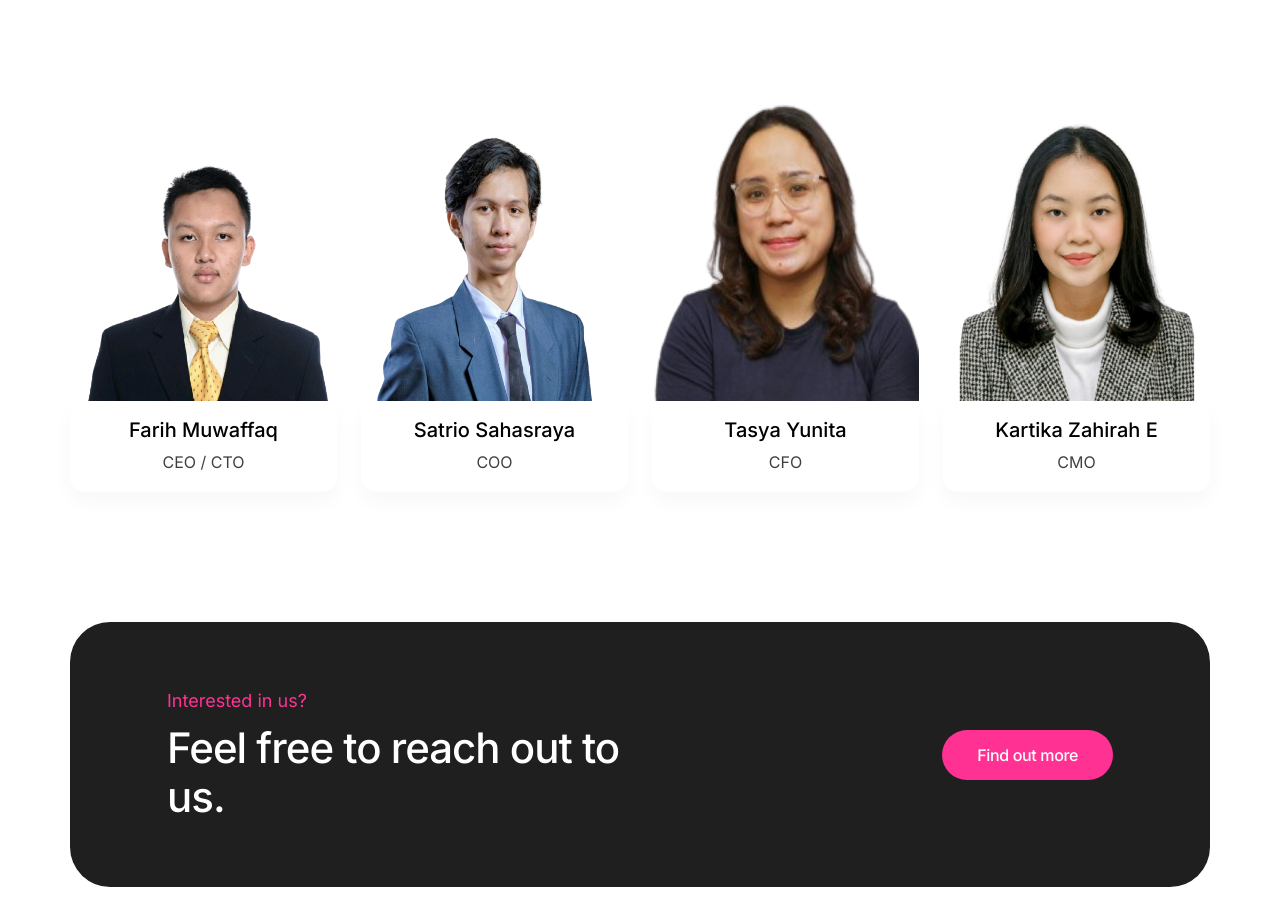
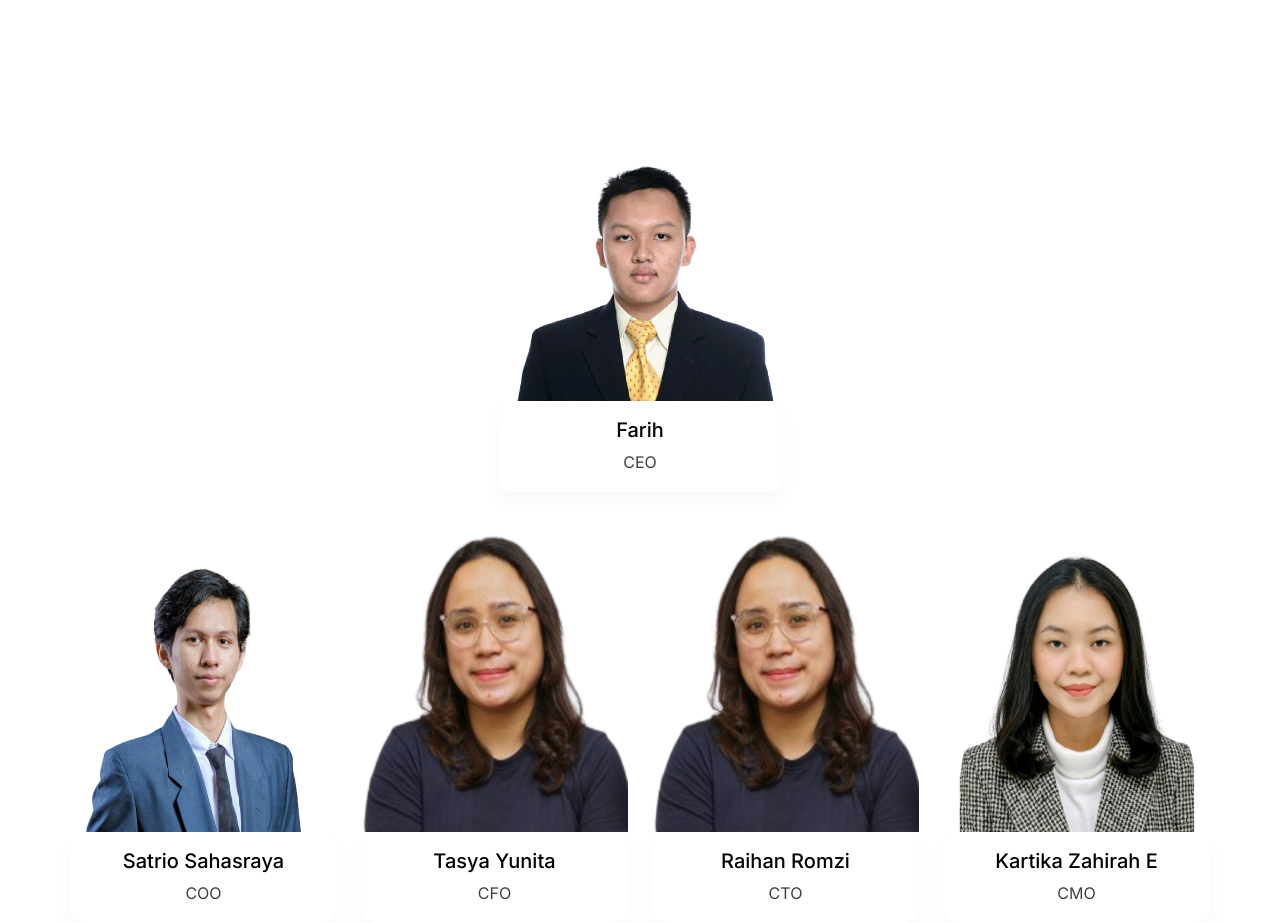
Before and after one commit to Selasar-Kampus/landing-page, a Next.js app: page /about in a window 1280 px wide. Shown: the part 1749-2672 px from the top of the page. Built offline with nearby package versions, Linux system fonts and the light colour scheme.

Commit message:
fix about & home button

```diff
--- a/src/app/about/page.jsx
+++ b/src/app/about/page.jsx
@@ -1,40 +1,40 @@
-'use client'
-import Link from "next/link";
-import Seo from "@/components/Seo";
-import Footer from '@/components/Footer';
-import Block from "@/components/Block";
-import Team from "@/components/Team";
+'use client';
+import Link from 'next/link';
+import Seo from '@/components/Seo';
+import Block from '@/components/Block';
+import Team from '@/components/Team';
+import Image from 'next/image';
 
 const About = () => {
-    const features = [{text: "Amazing communication."}, {text: "Best trending designing experience."}, {text: "Email & Live chat."},];
+  const features = [{ text: 'Amazing communication.' }, { text: 'Best trending designing experience.' }, { text: 'Email & Live chat.' }];
 
   const starRating = Array(5)
     .fill()
     .map((_, index) => (<li key={index}>
-            <i className="fa-solid fa-star"/>
+      <i className='fa-solid fa-star' />
     </li>));
 
   return (<>
-        <Seo pageTitle="About Us V1"/>
-        <div className="fancy-feature-fiftyOne position-relative mt-200">
-            <div className="container">
-                <div className="row">
-                    <div className="col-lg-7" data-aos="fade-right">
-                        <div className="title-style-five mb-65 md-mb-40">
-                            <div className="sc-title-two fst-italic position-relative">
+    <Seo pageTitle='About Us V1' />
+    <div className='fancy-feature-fiftyOne position-relative mt-200'>
+      <div className='container'>
+        <div className='row'>
+          <div className='col-lg-7' data-aos='fade-right'>
+            <div className='title-style-five mb-65 md-mb-40'>
+              <div className='sc-title-two fst-italic position-relative'>
                 More about us.
               </div>
-                            <h2 className="main-title fw-500 tx-dark">
+              <h2 className='main-title fw-500 tx-dark'>
                 We’re Selasar Kampus!
               </h2>
             </div>
           </div>
         </div>
-                <div className="row">
-                    <div className="col-xl-8 col-lg-9 ms-auto">
-                        <div className="ps-xxl-5" data-aos="fade-left">
-                            <h6 className="mb-30">Our History &amp; Goal.</h6>
-                            <p className="text-lg tx-dark">
+        <div className='row'>
+          <div className='col-xl-8 col-lg-9 ms-auto'>
+            <div className='ps-xxl-5' data-aos='fade-left'>
+              <h6 className='mb-30'>Our History &amp; Goal.</h6>
+              <p className='text-lg tx-dark'>
                 Selasar Kampus adalah platform edukasi yang berfokus pada pengembangan keterampilan
                 dan pengetahuan bagi mahasiswa dan profesional muda di Indonesia. Kami percaya bahwa
                 setiap individu memiliki potensi besar yang dapat dikembangkan melalui pembelajaran
@@ -45,21 +45,21 @@ const About = () => {
         </div>
       </div>
     </div>
-        <div className="fancy-feature-thirtySeven mt-225 lg-mt-120">
-            <div className="container">
-                <div className="row align-items-center">
-                    <div className="col-lg-6">
+    <div className='fancy-feature-thirtySeven mt-225 lg-mt-120'>
+      <div className='container'>
+        <div className='row align-items-center'>
+          <div className='col-lg-6'>
             <div
-                            className="block-style-four pe-xxl-5 me-xxl-4 md-mb-70"
-                            data-aos="fade-right"
+              className='block-style-four pe-xxl-5 me-xxl-4 md-mb-70'
+              data-aos='fade-right'
             >
-                            <div className="title-style-six">
-                                <div className="sc-title-two text-uppercase">WHY US</div>
-                                <h2 className="main-title fw-500 tx-dark fw-bold">
+              <div className='title-style-six'>
+                <div className='sc-title-two text-uppercase'>WHY US</div>
+                <h2 className='main-title fw-500 tx-dark fw-bold'>
                   Why selasar kampus is your best choice?
                 </h2>
               </div>
-                            <p className="fs-20 pt-20 pb-30 lg-pt-10 lg-pb-20">
+              <p className='fs-20 pt-20 pb-30 lg-pt-10 lg-pb-20'>
                 Kami menggandeng para ahli di bidangnya untuk membuat konten yang berkualitas dan
                 disesuaikan dengan kebutuhan pengguna.
 
@@ -70,58 +70,83 @@ const About = () => {
               </p>
             </div>
           </div>
-                    <div className="col-xxl-5 col-lg-6 ms-auto">
-                        <Block/>
+          <div className='col-xxl-5 col-lg-6 ms-auto'>
+            <Block />
           </div>
         </div>
       </div>
     </div>
-        <div className="team-section-two position-relative pt-200 lg-pt-120">
-            <div className="container">
-                <div className="wrapper position-relative">
-                    <div className="row align-items-center">
-                        <div className="col-lg-5" data-aos="fade-right">
-                            <div className="title-style-six text-center text-lg-start pb-40 lg-pb-20 md-pb-10">
-                                <h2 className="main-title fw-500 tx-dark">Our Team</h2>
+    <div className='team-section-two position-relative pt-200 lg-pt-120'>
+      <div className='container'>
+        <div className='wrapper position-relative'>
+          <div className='row align-items-center'>
+            <div className='col-lg-5' data-aos='fade-right'>
+              <div className='title-style-six text-center text-lg-start pb-40 lg-pb-20 md-pb-10'>
+                <h2 className='main-title fw-500 tx-dark'>Our Team</h2>
+              </div>
+            </div>
+          </div>
+          <div className='column'>
+            <div className='d-flex justify-content-center'>
+              <div
+                key={1}
+                className='col-lg-3 col-sm-6'
+                data-aos='fade-up'
+                data-aos-delay={`${100}`}
+              >
+                <div className='team-block-two mt-40'>
+                  <div className='img-meta position-relative'>
+                    <Image
+                      width={150}
+                      height={300}
+                      src={'/images/team/farih.png'}
+                      alt={'Farih'}
+                      className='lazy-img team-img w-100'
+                    />
+                    <div className='info text-center'>
+                      <h5 className='tx-dark fs-20 mb-5'>{'Farih'}</h5>
+                      <div className='tx-dark opacity-75'>{'CEO'}</div>
+                    </div>
+                  </div>
+                </div>
               </div>
             </div>
           </div>
 
-
-                    <div className="row">
-                        <Team/>
         </div>
+        <div className={'row'}>
+          <Team />
         </div>
       </div>
       <img
-                src="/images/shape/shape_172.svg"
-                alt="shape"
-                className="lazy-img shapes shape-one d-none d-xl-inline-block"
+        src='/images/shape/shape_172.svg'
+        alt='shape'
+        className='lazy-img shapes shape-one d-none d-xl-inline-block'
       />
     </div>
     <div
-            className="fancy-short-banner-sixteen mt-130 mb-130 lg-mt-80"
-            data-aos="fade-up"
+      className='fancy-short-banner-sixteen mt-130 mb-130 lg-mt-80'
+      data-aos='fade-up'
     >
-            <div className="container">
-                <div className="bg-wrapper pt-65 pb-65 lg-pt-40 lg-pb-40">
-                    <div className="row">
-                        <div className="col-xl-10 col-md-11 m-auto">
-                            <div className="row align-items-center">
-                                <div className="col-lg-6">
-                                    <div className="text-wrapper text-center text-lg-start md-pb-30">
-                                        <div className="sc-title fs-18 pb-10">
+      <div className='container'>
+        <div className='bg-wrapper pt-65 pb-65 lg-pt-40 lg-pb-40'>
+          <div className='row'>
+            <div className='col-xl-10 col-md-11 m-auto'>
+              <div className='row align-items-center'>
+                <div className='col-lg-6'>
+                  <div className='text-wrapper text-center text-lg-start md-pb-30'>
+                    <div className='sc-title fs-18 pb-10'>
                       Interested in us?
                     </div>
-                                        <h2 className="main-title fw-500 text-white m0">
+                    <h2 className='main-title fw-500 text-white m0'>
                       Feel free to reach out to us.
                     </h2>
                   </div>
                 </div>
-                                <div className="col-lg-5 ms-auto text-center text-lg-end">
+                <div className='col-lg-5 ms-auto text-center text-lg-end'>
                   <Link
-                                        href="https://www.youtube.com/@SelasarKampus"
-                                        className="btn-twentyOne fw-500 tran3s"
+                    href='https://www.youtube.com/@SelasarKampus'
+                    className='btn-twentyOne fw-500 tran3s'
                   >
                     Find out more
                   </Link>
--- a/src/components/Team.jsx
+++ b/src/components/Team.jsx
@@ -1,31 +1,31 @@
-'use client'
+'use client';
 
-import Image from "next/image";
+import Image from 'next/image';
 
 const teamMembers = [
   {
-        id: 1,
-        name: "Farih Muwaffaq",
-        role: "CEO / CTO",
-        imgSrc: "/images/team/farih.png",
-    },
-    {
     id: 2,
-        name: "Satrio Sahasraya",
-        role: "COO",
-        imgSrc: "/images/team/satrio.png",
+    name: 'Satrio Sahasraya',
+    role: 'COO',
+    imgSrc: '/images/team/satrio.png',
   },
   {
     id: 3,
-        name: "Tasya Yunita",
-        role: "CFO",
-        imgSrc: "/images/team/tasya.png",
+    name: 'Tasya Yunita',
+    role: 'CFO',
+    imgSrc: '/images/team/tasya.png',
   },
   {
     id: 4,
-        name: "Kartika Zahirah E",
-        role: "CMO",
-        imgSrc: "/images/team/kartika.png",
+    name: 'Raihan Romzi',
+    role: 'CTO',
+    imgSrc: '/images/team/tasya.png',
+  },
+  {
+    id: 5,
+    name: 'Kartika Zahirah E',
+    role: 'CMO',
+    imgSrc: '/images/team/kartika.png',
   },
 ];
 
@@ -35,22 +35,22 @@ const Team = () => {
       {teamMembers.map((member) => (
         <div
           key={member.id}
-                    className="col-lg-3 col-sm-6"
-                    data-aos="fade-up"
+          className='col-lg-3 col-sm-6'
+          data-aos='fade-up'
           data-aos-delay={`${member.id * 100}`}
         >
-                    <div className="team-block-two mt-40">
-                        <div className="img-meta position-relative">
+          <div className='team-block-two mt-40'>
+            <div className='img-meta position-relative'>
               <Image
                 width={150}
                 height={300}
                 src={member.imgSrc}
                 alt={member.name}
-                                className="lazy-img team-img w-100"
+                className='lazy-img team-img w-100'
               />
-                            <div className="info text-center">
-                                <h5 className="tx-dark fs-20 mb-5">{member.name}</h5>
-                                <div className="tx-dark opacity-75">{member.role}</div>
+              <div className='info text-center'>
+                <h5 className='tx-dark fs-20 mb-5'>{member.name}</h5>
+                <div className='tx-dark opacity-75'>{member.role}</div>
               </div>
             </div>
           </div>
```
Also changed, not shown: src/app/page.jsx (+1 -11 lines), src/components/Feature.jsx (+34 -35 lines), src/components/Header.jsx (deleted, +0 -60 lines), src/components/Hero.jsx (+21 -22 lines), src/components/MainMenu.jsx (+32 -32 lines), src/components/Nav.jsx (+18 -18 lines). Lines whose indentation alone changed are shown as unchanged.
